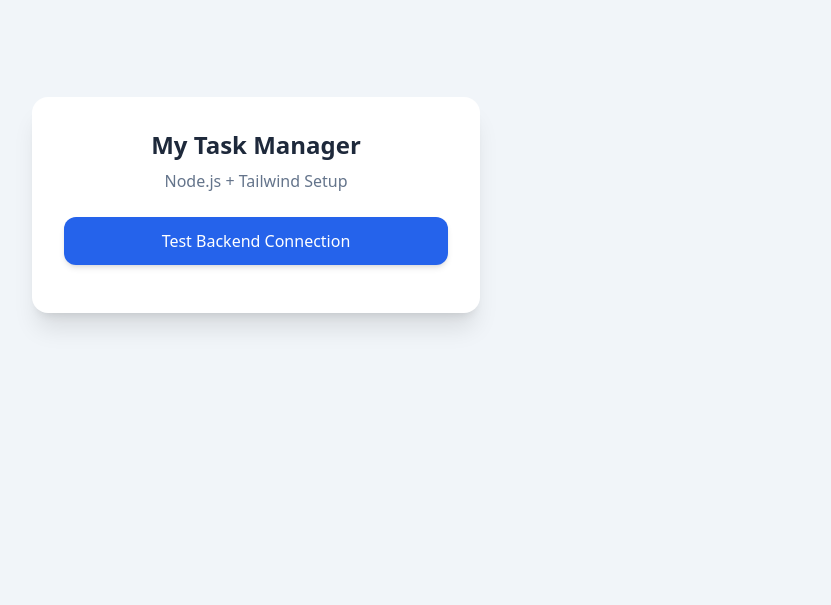
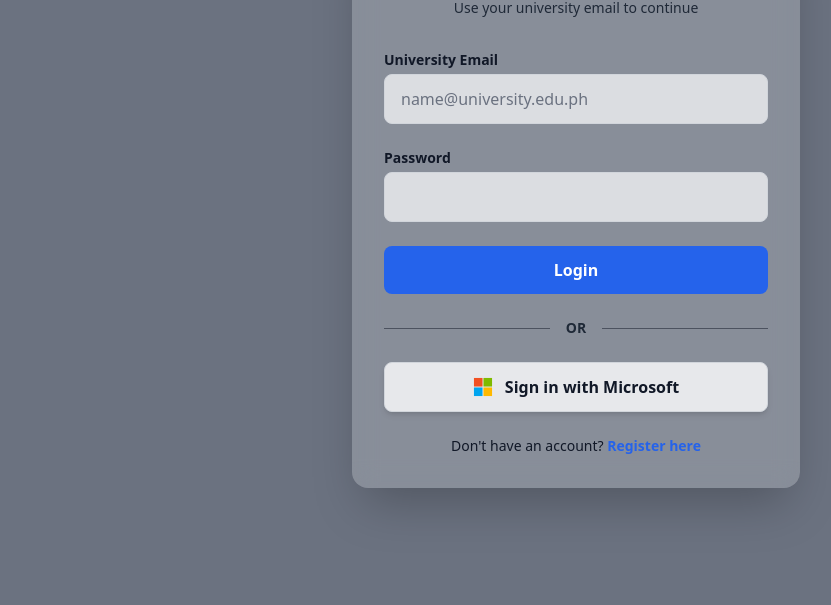
Before and after one commit to Jhayeeeee/web-final-project, a website: page public/index.html in a window 1280 px wide. Shown: the part 195-800 px from the top of the page, without its empty margins (384-1215 px from the left). Drawn offline with nearby package versions, Linux system fonts and the light colour scheme.

Commit message:
do: setup login and registration UI with client-side password validation

```diff
--- /dev/null
+++ b/public/auth.js
@@ -0,0 +1,28 @@
+const registerForm = document.getElementById('registerForm');
+
+if (registerForm){
+    registerForm.addEventListener('submit', async (e) => {
+
+        e.preventDefault();
+
+        const fullName = document.getElementById('fullName').value;
+        const email = document.getElementById('email').value;
+        const password = document.getElementById('password').value;
+        const confirmPassword = document.getElementById('confirmPassword').value;
+        const errorMessage = document.getElementById('errorMessage');
+
+
+
+        if (password !== confirmPassword){
+            errorMessage.textContent = 'Passwords do not match';
+            errorMessage.classList.remove('hidden');
+            return;
+        }
+
+         errorMessage.classList.add('hidden');
+
+        console.log("Handa nang ipadala sa database:", { fullName, email, password });
+        alert("Frontend Validation Success! Ready to send to backend.");
+
+    })
+}
--- a/public/index.html
+++ b/public/index.html
@@ -3,37 +3,64 @@
 <head>
     <meta charset="UTF-8">
     <meta name="viewport" content="width=device-width, initial-scale=1.0">
-    <title>Web Systems Final Project</title>
+    <title>Smart Campus Lost and Found - Login</title>
     <!-- Tailwind CSS CDN -->
     <script src="https://cdn.tailwindcss.com"></script>
 </head>
-<body class="bg-slate-100 flex items-center justify-center h-screen">
+<body class="bg-gray-500 bg-cover bg-center bg-no-repeat h-screen flex items-center justify-end pr-12 md:pr-24">
+    <div class="w-full max-w-md p-8 bg-white/20 backdrop-blur-md border-white/30 rounded-2xl shadow-2xl">
 
-    <div class="bg-white p-8 rounded-2xl shadow-xl text-center max-w-md w-full">
-        <h1 class="text-2xl font-bold text-slate-800 mb-2">My Task Manager</h1>
-        <p class="text-slate-500 mb-6">Node.js + Tailwind Setup</p>
 
-        <button onclick="testBackend()" class="w-full bg-blue-600 hover:bg-blue-700 text-white font-medium py-3 rounded-xl transition shadow-md">
-            Test Backend Connection
-        </button>
+        <div class="text-center mb-8">
+            <h2 class="text-3xl font-bold text-gray-900">Lost & Found Portal</h2>
+            <p class="text-gray-800 mt-2 text-sm">Use your university email to continue</p>
+        </div>
 
-        <p id="output" class="mt-4 text-sm font-semibold text-slate-600"></p>
+        <form id="loginForm" class="space-y-6">
+            <div>
+                <label for="email" class="block text-sm font-semibold text-gray-900">University Email</label>
+                <input type="email" id="email" name="email" placeholder="name@university.edu.ph" required
+                        class="mt-1 block w-full px-4 py-3 bg-white/70 border border-gray-300 rounded-lg text-gray-900 focus:outline-none focus:ring-2 focus:ring-blue-600 focus:bg-white placeholder-gray-500 transition duration-200">
+            </div>
+
+            <div>
+                <label for="password" class="block text-sm font-semibold text-gray-900">Password</label>
+                <input type="password" id="password" name="password" required
+                        class="mt-1 block w-full px-4 py-3 bg-white/70 border border-gray-300 rounded-lg text-gray-900 focus:outline-none focus:ring-2 focus:ring-blue-600 focus:bg-white placeholder-gray-500 transition duration-200">
+            </div>
+
+            <div class="text-center">
+                <button type="submit" class="w-full bg-blue-600 hover:bg-blue-700 text-white font-bold py-3 px-6 rounded-lg transition duration-200">
+                    Login
+                </button>
+                <div class="flex items-center my-6">
+                    <div class="flex-grow border-t border-gray-900/50"></div>
+                    <span class="mx-4 text-sm font-bold text-gray-800">OR</span>
+                    <div class="flex-grow border-t border-gray-900/50"></div>
+                </div>
+                <!-- Microsoft Login Button -->
+        <button type="button"
+                class="w-full flex items-center justify-center gap-3 py-3 px-4 bg-white/80 hover:bg-white text-gray-900 font-bold rounded-lg shadow-md transition duration-200 border border-gray-300">
+
+                <!-- Microsoft LOGO (SVG) -->
+                <svg xmlns="http://www.w3.org/2000/svg" width="20" height="20" viewBox="0 0 21 21">
+                    <path fill="#f25022" d="M1 1h9v9H1z"/>
+                    <path fill="#00a4ef" d="M1 11h9v9H1z"/>
+                    <path fill="#7fba00" d="M11 1h9v9h-9z"/>
+                    <path fill="#ffb900" d="M11 11h9v9h-9z"/>
+                </svg>
+                Sign in with Microsoft
+            </button>
+
+            <div class="mt-6 text-center">
+                <p class="text-sm text-gray-900">Don't have an account?
+                    <a href="register.html" class="text-blue-600 font-bold hover:underline">Register here</a>
+                </p>
+            </div>
+        </form>
     </div>
 
-    <script>
-        async function testBackend() {
-            try {
-                // This talks to the Express route in server.js
-                const response = await fetch('/api/test');
-                const data = await response.json();
+        <script src="auth.js"></script>
 
-                document.getElementById('output').innerText = data.message;
-                document.getElementById('ou tput').className = "mt-4 text-sm font-semibold text-green-600";
-            } catch (error) {
-                document.getElementById('output').innerText = "Error connecting to server.";
-                document.getElementById('output').className = "mt-4 text-sm font-semibold text-red-600";
-            }
-        }
-    </script>
 </body>
 </html>
```
Also changed, not shown: public/register.html (added, +68 -0 lines).
